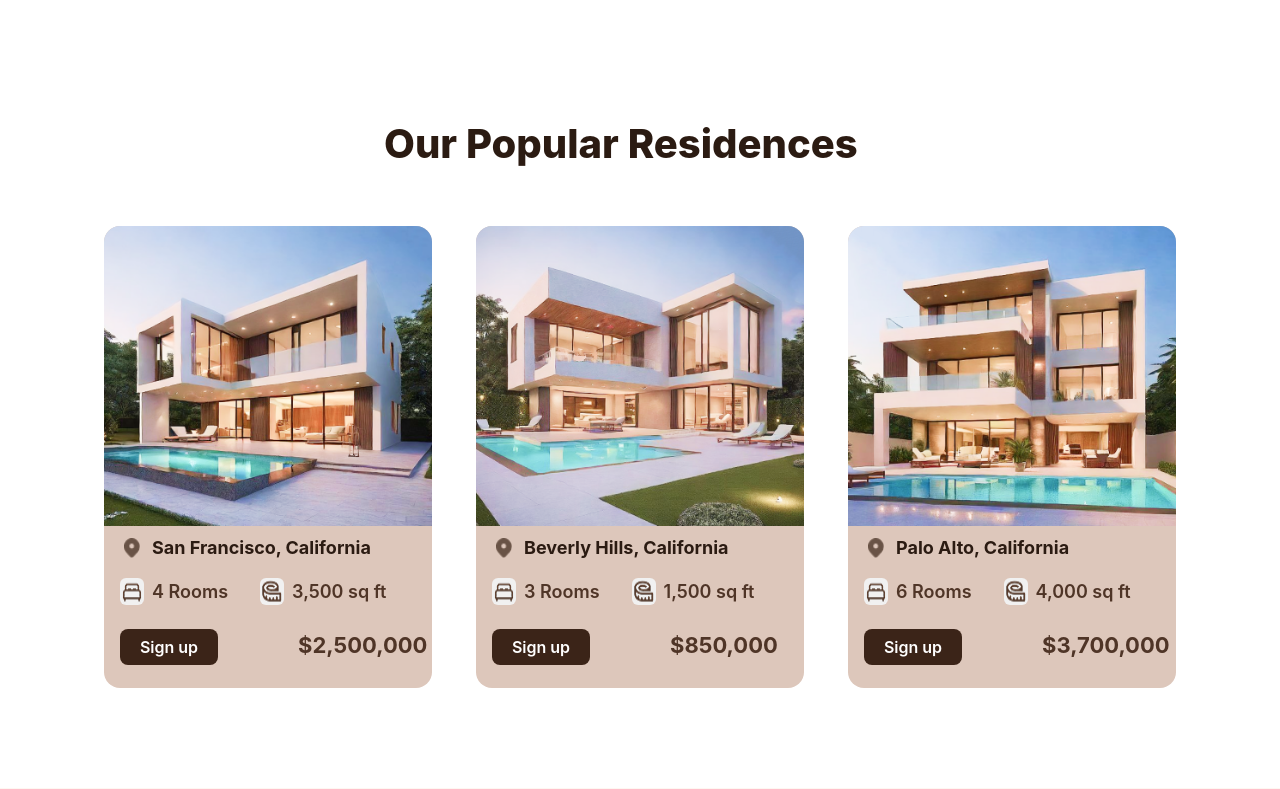
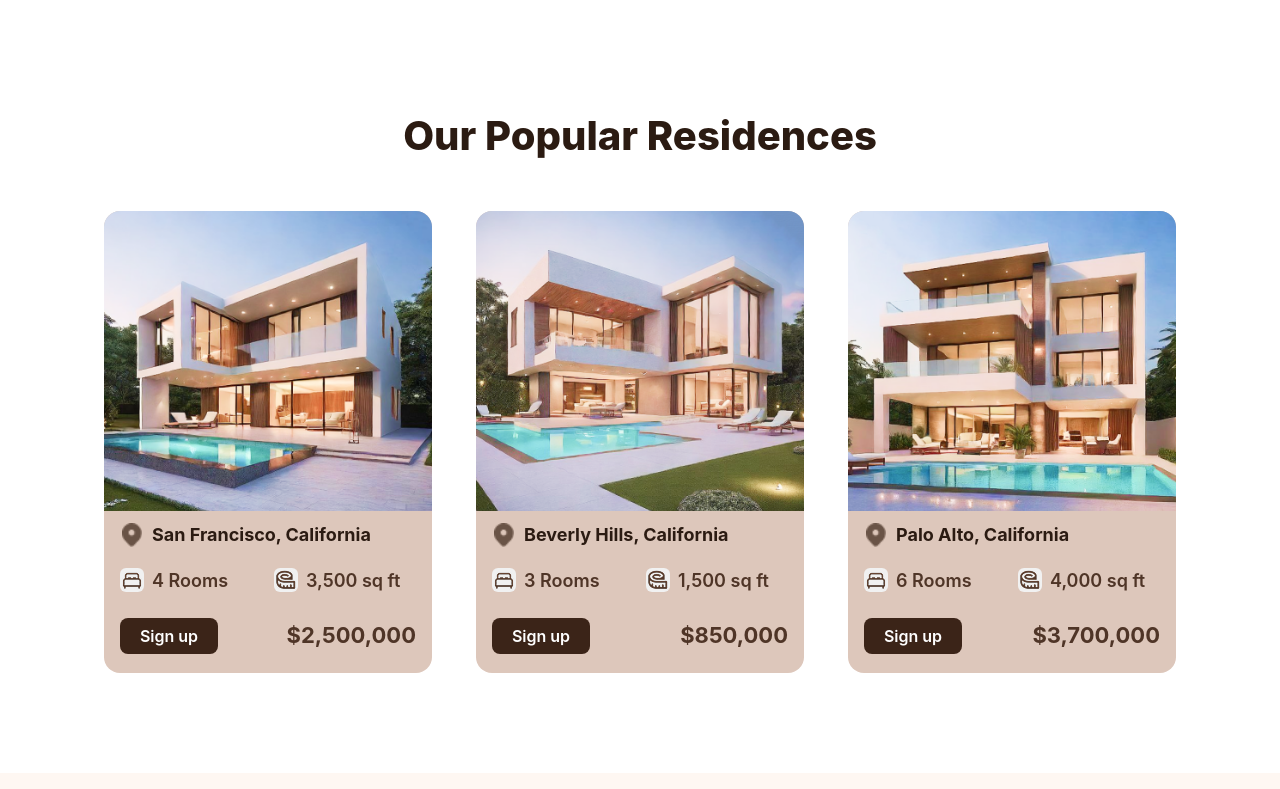
Before and after one commit to abduletifabdella29-lab/dwello-real-estate, a React (Vite) app in the folder dwello-real-estate/: page / in a window 1280 px wide. Shown: the part 2091-2880 px from the top of the page. Built offline with nearby package versions, Linux system fonts and the light colour scheme.

Commit message:
feat: make Popular Residences Section responsive

```diff
--- a/dwello-real-estate/src/Components/PopularResidencesSection.jsx
+++ b/dwello-real-estate/src/Components/PopularResidencesSection.jsx
@@ -5,104 +5,134 @@ import popularimg3 from '../assets/images/popularimg(3).png'
 import location from '../assets/icons/location.png'
 import rooms from '../assets/icons/rooms.png'
 import size from '../assets/icons/size.png'
+
 function PopularResidencesSection() {
     return (
         <>
-    <h1 className='w-lg font-extrabold text-[40px] text-[#2B1B12] mx-auto'>Our Popular Residences</h1>
+            <h1 className='w-72 sm:w-lg font-extrabold text-4xl sm:text-[40px] text-[#2B1B12] mx-auto text-center'>
+                <span>Our Popular </span>
+                <span>Residences</span>
+            </h1>
 
-    <div className='pt-13 pb-25 px-26 gap-11 flex'>
-        <div className='bg-[#DDC7BB] w-90.5 h-115.5 rounded-2xl overflow-hidden'>
-            <img className='w-95.5 h-75' src={popularimg1} />
-            <div className='flex pl-4 pt-2'>
-                <img className="w-6 h-6 pt-1 object-contain" src={location} />
-                <h3 className='w-[256px] h-6 font-bold text-[18px] text-[#2B1B12] pl-2'>San Francisco, California</h3>
+            <div className='pt-13 pb-25 px-4 sm:px-6 md:px-8 xl:px-26 grid grid-cols-1 justify-items-center gap-14 md:grid-cols-2 md:gap-16 lg:grid-cols-3 lg:gap-12 xl:flex xl:justify-center xl:gap-11'>
+
+                <div className='bg-[#DDC7BB] w-90.5 h-115.5 lg:w-80 lg:h-104 xl:w-90.5 xl:h-115.5 rounded-2xl overflow-hidden'>
+                    <img className='w-full h-75 lg:h-64 xl:h-75 object-cover' src={popularimg1} />
+
+                    <div className='flex items-center gap-2 px-4 pt-3'>
+                        <img className='w-6 h-6 object-contain shrink-0' src={location} />
+                        <h3 className='font-bold text-[18px] leading-6 text-[#2B1B12]'>
+                            San Francisco, California
+                        </h3>
                     </div>
 
-            <div className='flex pl-4 pt-5'>
-                <div className='flex'>
-                    <img className='w-6 rounded-md bg-[#F1f1f1]' src={rooms} />
-                    <h3 className=' font-semibold text-[18px] text-[#4F3527] ml-2'>4 Rooms</h3>
+                    <div className='grid grid-cols-2 gap-3 px-4 pt-5'>
+                        <div className='flex items-center gap-2'>
+                            <img className='w-6 rounded-md bg-[#F1f1f1] shrink-0' src={rooms} />
+                            <h3 className='font-semibold text-[18px] text-[#4F3527]'>
+                                4 Rooms
+                            </h3>
                         </div>
 
-                <div className='flex pl-8'>
-                    <img className='w-6 rounded-md bg-[#F1f1f1]' src={size} />
-                    <h3 className=' font-semibold text-[18px] text-[#4F3527] ml-2'>3,500 sq ft</h3>
+                        <div className='flex items-center gap-2'>
+                            <img className='w-6 rounded-md bg-[#F1f1f1] shrink-0' src={size} />
+                            <h3 className='font-semibold text-[18px] text-[#4F3527]'>
+                                3,500 sq ft
+                            </h3>
                         </div>
                     </div>
 
-            <div className='flex mt-6 ml-4'>
-                <div>
+                    <div className='flex items-center justify-between px-4 mt-6'>
                         <a href="#">
-                        <button className="w-24.5 h-9 bg-[#3B2418] text-white font-semibold rounded-lg hover:opacity-90 transition cursor-pointer ">Sign up</button>
+                            <button className='w-24.5 h-9 bg-[#3B2418] text-white font-semibold rounded-lg hover:opacity-90 transition cursor-pointer'>
+                                Sign up
+                            </button>
                         </a>
-                </div>
-                <div>
-                    <h3 className=' font-bold text-[22px] text-[#4F3527] ml-20'>$2,500,000</h3>
-                </div>
+
+                        <h3 className='font-bold text-[22px] text-[#4F3527]'>
+                            $2,500,000
+                        </h3>
                     </div>
                 </div>
 
-        <div className='bg-[#DDC7BB] w-90.5 h-115.5 rounded-2xl overflow-hidden'>
-            <img className='w-95.5 h-75' src={popularimg2} />
-            <div className='flex pl-4 pt-2'>
-                <img className="w-6 h-6 pt-1 object-contain" src={location} />
-                <h3 className='w-[256px] h-6 font-bold text-[18px] text-[#2B1B12] pl-2'>Beverly Hills, California</h3>
+                <div className='bg-[#DDC7BB] w-90.5 h-115.5 lg:w-80 lg:h-104 xl:w-90.5 xl:h-115.5 rounded-2xl overflow-hidden'>
+                    <img className='w-full h-75 lg:h-64 xl:h-75 object-cover' src={popularimg2} />
+
+                    <div className='flex items-center gap-2 px-4 pt-3'>
+                        <img className='w-6 h-6 object-contain shrink-0' src={location} />
+                        <h3 className='font-bold text-[18px] leading-6 text-[#2B1B12]'>
+                            Beverly Hills, California
+                        </h3>
                     </div>
 
-            <div className='flex pl-4 pt-5'>
-                <div className='flex'>
-                    <img className='w-6 rounded-md bg-[#F1f1f1]' src={rooms} />
-                    <h3 className=' font-semibold text-[18px] text-[#4F3527] ml-2'>3 Rooms</h3>
+                    <div className='grid grid-cols-2 gap-3 px-4 pt-5'>
+                        <div className='flex items-center gap-2'>
+                            <img className='w-6 rounded-md bg-[#F1f1f1] shrink-0' src={rooms} />
+                            <h3 className='font-semibold text-[18px] text-[#4F3527]'>
+                                3 Rooms
+                            </h3>
                         </div>
 
-                <div className='flex pl-8'>
-                    <img className='w-6 rounded-md bg-[#F1f1f1]' src={size} />
-                    <h3 className=' font-semibold text-[18px] text-[#4F3527] ml-2'>1,500 sq ft</h3>
+                        <div className='flex items-center gap-2'>
+                            <img className='w-6 rounded-md bg-[#F1f1f1] shrink-0' src={size} />
+                            <h3 className='font-semibold text-[18px] text-[#4F3527]'>
+                                1,500 sq ft
+                            </h3>
                         </div>
                     </div>
 
-            <div className='flex mt-6 ml-4'>
-                <div>
+                    <div className='flex items-center justify-between px-4 mt-6'>
                         <a href="#">
-                        <button className="w-24.5 h-9 bg-[#3B2418] text-white font-semibold rounded-lg hover:opacity-90 transition cursor-pointer ">Sign up</button>
+                            <button className='w-24.5 h-9 bg-[#3B2418] text-white font-semibold rounded-lg hover:opacity-90 transition cursor-pointer'>
+                                Sign up
+                            </button>
                         </a>
-                </div>
-                <div>
-                    <h3 className=' font-bold text-[22px] text-[#4F3527] ml-20'>$850,000</h3>
-                </div>
+
+                        <h3 className='font-bold text-[22px] text-[#4F3527]'>
+                            $850,000
+                        </h3>
                     </div>
                 </div>
 
-        <div className='bg-[#DDC7BB] w-90.5 h-115.5 rounded-2xl overflow-hidden'>
-            <img className='w-95.5 h-75' src={popularimg3} />
-            <div className='flex pl-4 pt-2'>
-                <img className="w-6 h-6 pt-1 object-contain" src={location} />
-                <h3 className='w-[256px] h-6 font-bold text-[18px] text-[#2B1B12] pl-2'>Palo Alto, California</h3>
+                <div className='bg-[#DDC7BB] w-90.5 h-115.5 lg:w-80 lg:h-104 xl:w-90.5 xl:h-115.5 rounded-2xl overflow-hidden md:col-span-2 md:justify-self-center lg:col-span-1'>
+                    <img className='w-full h-75 lg:h-64 xl:h-75 object-cover' src={popularimg3} />
+
+                    <div className='flex items-center gap-2 px-4 pt-3'>
+                        <img className='w-6 h-6 object-contain shrink-0' src={location} />
+                        <h3 className='font-bold text-[18px] leading-6 text-[#2B1B12]'>
+                            Palo Alto, California
+                        </h3>
                     </div>
 
-            <div className='flex pl-4 pt-5'>
-                <div className='flex'>
-                    <img className='w-6 rounded-md bg-[#F1f1f1]' src={rooms} />
-                    <h3 className=' font-semibold text-[18px] text-[#4F3527] ml-2'>6 Rooms</h3>
+                    <div className='grid grid-cols-2 gap-3 px-4 pt-5'>
+                        <div className='flex items-center gap-2'>
+                            <img className='w-6 rounded-md bg-[#F1f1f1] shrink-0' src={rooms} />
+                            <h3 className='font-semibold text-[18px] text-[#4F3527]'>
+                                6 Rooms
+                            </h3>
                         </div>
 
-                <div className='flex pl-8'>
-                    <img className='w-6 rounded-md bg-[#F1f1f1]' src={size} />
-                    <h3 className=' font-semibold text-[18px] text-[#4F3527] ml-2'>4,000 sq ft</h3>
+                        <div className='flex items-center gap-2'>
+                            <img className='w-6 rounded-md bg-[#F1f1f1] shrink-0' src={size} />
+                            <h3 className='font-semibold text-[18px] text-[#4F3527]'>
+                                4,000 sq ft
+                            </h3>
                         </div>
                     </div>
 
-            <div className='flex mt-6 ml-4'>
-                <div>
+                    <div className='flex items-center justify-between px-4 mt-6'>
                         <a href="#">
-                        <button className="w-24.5 h-9 bg-[#3B2418] text-white font-semibold rounded-lg hover:opacity-90 transition cursor-pointer ">Sign up</button>
+                            <button className='w-24.5 h-9 bg-[#3B2418] text-white font-semibold rounded-lg hover:opacity-90 transition cursor-pointer'>
+                                Sign up
+                            </button>
                         </a>
-                </div>
-                <div>
-                    <h3 className=' font-bold text-[22px] text-[#4F3527] ml-20'>$3,700,000</h3>
+
+                        <h3 className='font-bold text-[22px] text-[#4F3527]'>
+                            $3,700,000
+                        </h3>
                     </div>
                 </div>
-        </div>
+
             </div>
         </>
     )
```
Lines whose indentation alone changed are shown as unchanged.
